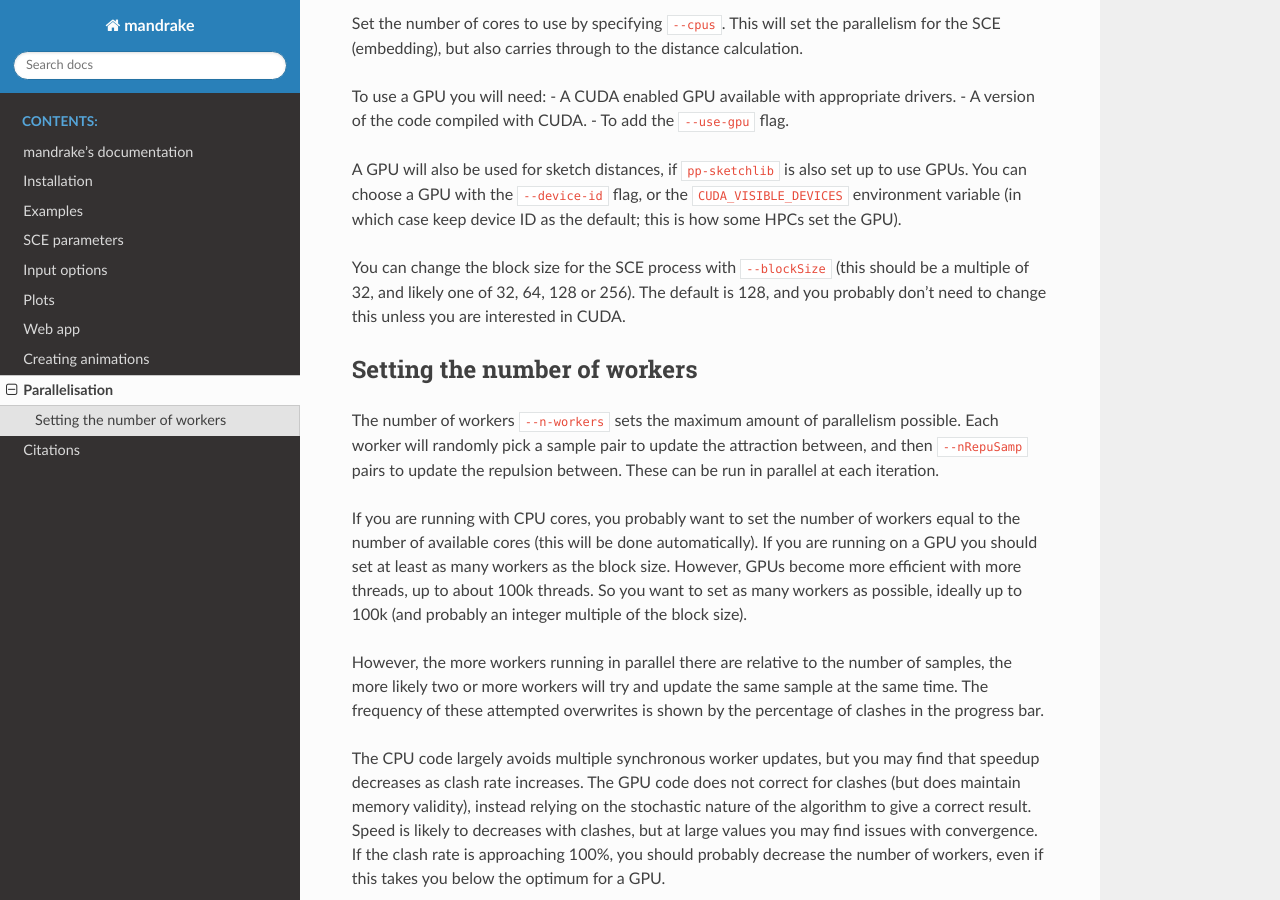
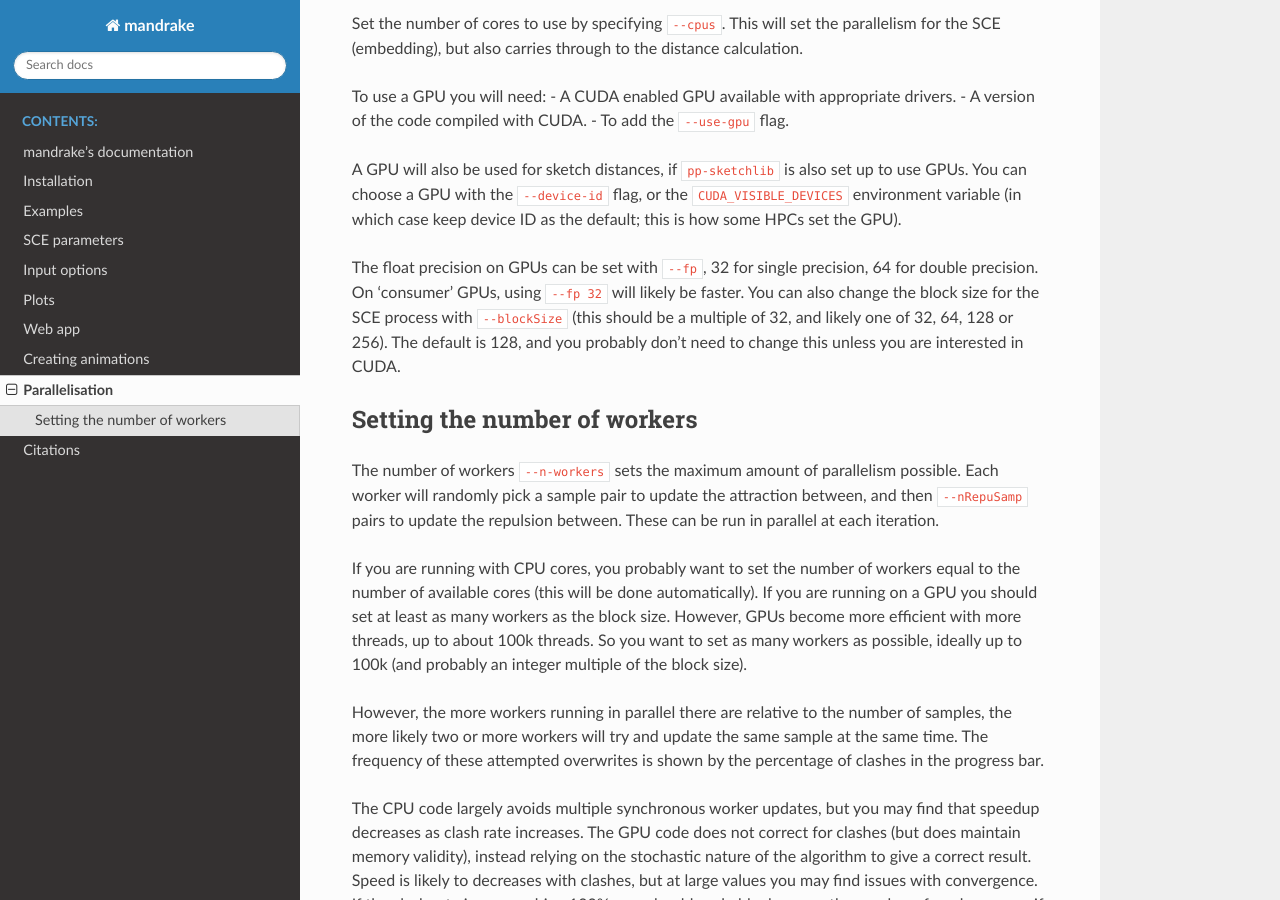
Before and after one commit to bacpop/mandrake, a Sphinx documentation site: the page built from docs/parallelisation.rst, in a window 1280 px wide and 900 px high, scrolled down 397 px. Built offline with Sphinx 7.4.7 and the Read the Docs theme 2.0.0, drawn with Linux system fonts in a browser that asks for light colours.

Commit message:
Note the fp argument

```diff
--- a/docs/parallelisation.rst
+++ b/docs/parallelisation.rst
@@ -26,7 +26,9 @@ to use GPUs. You can choose a GPU with the ``--device-id`` flag, or the ``CUDA_V
 environment variable (in which case keep device ID as the default; this is how
 some HPCs set the GPU).
 
-You can change the block size for the SCE process with ``--blockSize`` (this
+The float precision on GPUs can be set with ``--fp``, 32 for single precision,
+64 for double precision. On 'consumer' GPUs, using ``--fp 32`` will likely be
+faster. You can also change the block size for the SCE process with ``--blockSize`` (this
 should be a multiple of 32, and likely one of 32, 64, 128 or 256). The default is
 128, and you probably don't need to change this unless you are interested in CUDA.
 
```
